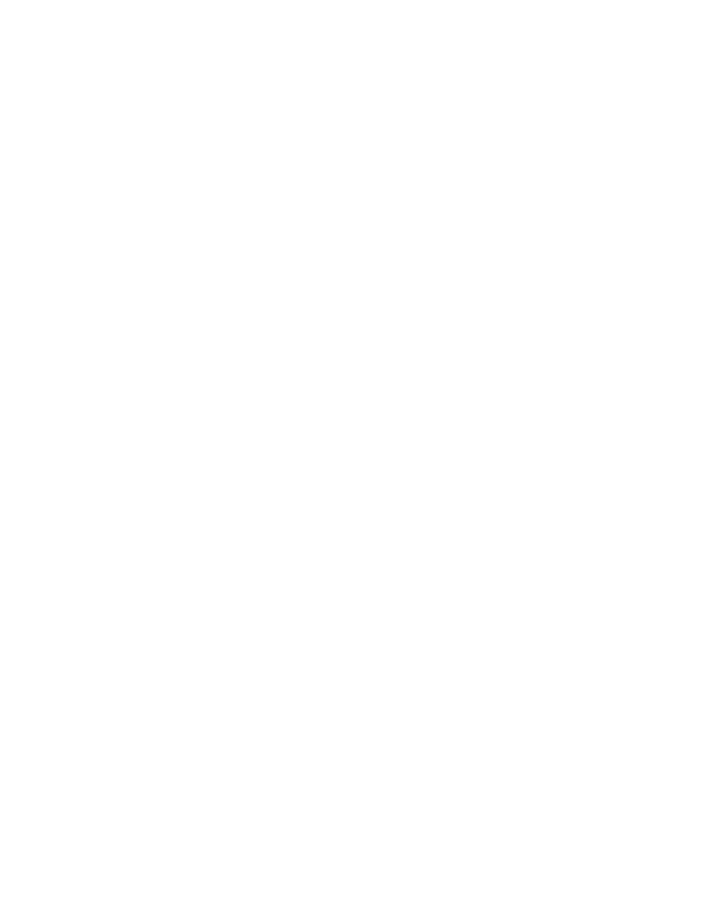
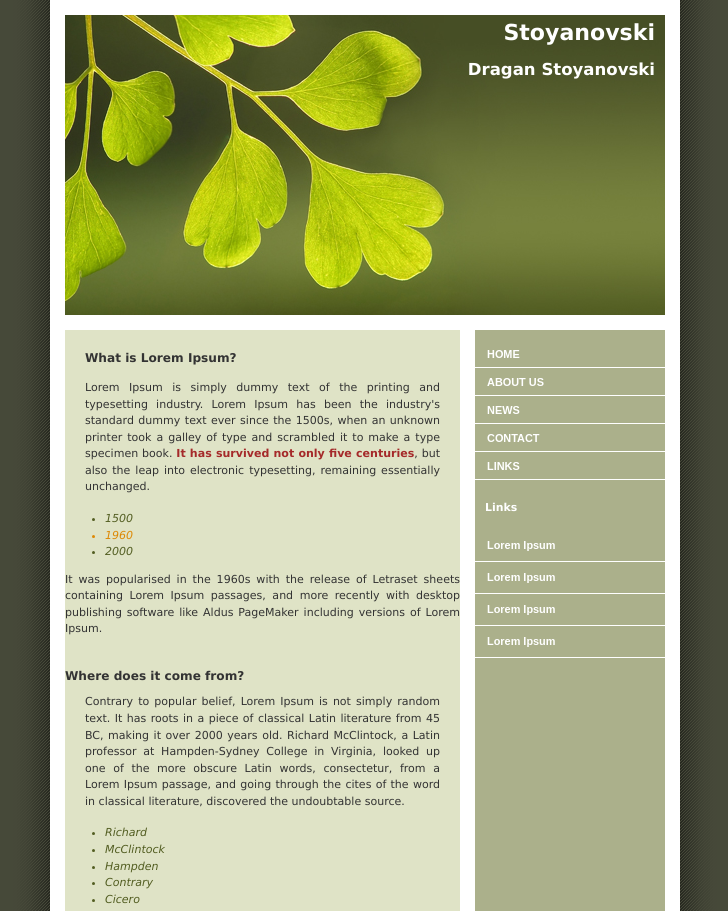
Before and after one commit to Stoyanovski1/HTML-day-4.CSS3, a plain HTML site: page Zweite ub/Zweite.html in a window 1280 px wide. Shown: the top 911 px of the page, without its empty margins (275-1003 px from the left). Before the commit the page ends 800 px from the top, so only its background shows below. Drawn offline with Linux system fonts and the light colour scheme.

Commit message:
Second done

```diff
--- a/First.html
+++ b/First.html
@@ -7,6 +7,7 @@
     <meta name="viewport" content="width=device-width, initial-scale=1.0">
     <title>Happy Monkey</title>
     <link rel="stylesheet" href="style.css">
+    <link href="https://fonts.googleapis.com/css2?family=Happy+Monkey&display=swap" rel="stylesheet">
 </head>
 
 <body>
--- a/Zweite ub/Zweite.html
+++ b/Zweite ub/Zweite.html
@@ -0,0 +1,97 @@
+<!DOCTYPE html PUBLIC "-//W3C//DTD XHTML 1.0 Strict//EN"
+    "http://www.w3.org/TR/xhtml1/DTD/xhtml1-strict.dtd">
+<html xmlns="http://www.w3.org/1999/xhtml" xml:lang="en">
+
+<head>
+    <meta http-equiv="content-type" content="text/html; charset=iso-8859-1" />
+    <title>Stoyanovski</title>
+    <link rel="stylesheet" type="text/css" media="screen" href="style.css" />
+    <!-- Your CSS goes here -->
+    <style>
+
+    </style>
+</head>
+
+<body>
+    <div id="container">
+        <div id="intro">
+            <div id="pageHeader">
+                <h1><span>Stoyanovski</span></h1>
+                <h2><span>Dragan Stoyanovski</span></h2>
+            </div>
+        </div>
+        <div id="supportingText">
+            <div id="explanation">
+                <h3><span>What is Lorem Ipsum?</span></h3>
+                <p class="p1"><span>Lorem Ipsum is simply dummy text of the printing and typesetting industry. Lorem Ipsum has been the industry's standard dummy text ever since the 1500s, when an unknown printer took a galley of type and scrambled it to make a type specimen book. <span class="danger">It has survived not only five centuries</span>,
+                    but also the leap into electronic typesetting, remaining essentially unchanged.
+                    <ul>
+                        <span class="years">
+                            <li>1500</li>
+                            <li class="strong">1960</li>
+                            <li>2000</li>
+                        </span>
+                    </ul>
+                    It was popularised in the 1960s with the release of Letraset sheets containing Lorem Ipsum passages, and more recently with desktop publishing software like Aldus PageMaker including versions of Lorem Ipsum.</span>
+                </p>
+            </div>
+            <div id="philosophy">
+                <h3><span>Where does it come from?</span></h3>
+                <p class="p1"><span>Contrary to popular belief, Lorem Ipsum is not simply random text. It has roots in a piece of classical Latin literature from 45 BC, making it over 2000 years old. Richard McClintock, a Latin professor at Hampden-Sydney College in Virginia, looked up one of the more obscure Latin words, consectetur, from a Lorem Ipsum passage, and going through the cites of the word in classical literature, discovered the undoubtable source.
+                        <ul>
+                            <li>Richard</li>
+                            <li>McClintock</li>
+                            <span>
+                                <li class="strong">Hampden</li>
+                            </span>
+                    <li>Contrary</li>
+                    <li>Cicero</li>
+                    </ul>
+                    Lorem Ipsum comes from sections 1.10.32 and 1.10.33 of "de Finibus Bonorum et Malorum" (The Extremes of Good and Evil) by Cicero, written in 45 BC. This book is a treatise on the theory of ethics, very popular during the Renaissance. The first line of
+                    Lorem Ipsum, "Lorem ipsum dolor sit amet..", comes from a line in section 1.10.32.</span>
+                </p>
+                <p class="p2"><span><span class="danger">The standard chunk of Lorem Ipsum used since the 1500s is reproduced below for those interested.</span> Sections 1.10.32 and 1.10.33 from "de Finibus Bonorum et Malorum" by Cicero are also reproduced in their
+                    exact original form, accompanied by English versions from the 1914 translation by H. Rackham.</span>
+                </p>
+            </div>
+            <div id="participation">
+                <h3><span>Where can I get some?</span></h3>
+                <p class="p1"><span>There are many variations of passages of Lorem Ipsum available, but the majority have suffered alteration in some form, by injected humour, or randomised words which don't look even slightly believable. If you are going to use a passage of Lorem Ipsum, you need to be sure there isn't anything embarrassing hidden in the middle of text. All the Lorem Ipsum generators on the Internet tend to repeat predefined chunks as necessary, making this the first true generator on the Internet. It uses a dictionary of over 200 Latin words, combined with a handful of model sentence structures, to generate Lorem Ipsum which looks reasonable. The generated Lorem Ipsum is therefore always free from repetition, injected humour, or non-characteristic words etc.</span></p>
+            </div>
+            <div id="benefits">
+                <h3><span>Why do we use it?</span></h3>
+                <p class="p1"><span>It is a long established fact that a reader will be distracted by the readable content of a page when looking at its layout. The point of using Lorem Ipsum is that it has a more-or-less normal distribution of letters, as opposed to using 'Content here, content here', making it look like readable English. Many desktop publishing packages and web page editors now use Lorem Ipsum as their default model text, and a search for 'lorem ipsum' will uncover many web sites still in their infancy. Various versions have evolved over the years, sometimes by accident, sometimes on purpose (injected humour and the like).</span></p>
+            </div>
+            <div id="footer">
+                Copyright � 2006 Stoyanovski
+            </div>
+        </div>
+        <div id="linkList">
+            <div id="linkList2">
+                <div id="lselect">
+                    <ul>
+                        <li><a href="">Home</a></li>
+                        <li><a href="">About Us</a></li>
+                        <li><a href="">News</a></li>
+                        <li><a href="">Contact</a></li>
+                        <li><a href="">Links</a></li>
+                    </ul>
+                </div>
+                <div id="larchives">
+                    <h3 class="archives"><span>Links</span></h3>
+                    <ul>
+                        <li><a href="">Lorem Ipsum</a></li>
+                        <li><a href="">Lorem Ipsum</a></li>
+                        <li><a href="">Lorem Ipsum</a></li>
+                        <li><a href="">Lorem Ipsum</a></li>
+                    </ul>
+                </div>
+            </div>
+        </div>
+    </div>
+    <!-- Designed by DreamTemplate. Please leave link unmodified. -->
+    <br>
+    <center><a href="http://www.dreamtemplate.com" title="Website Templates" target="_blank">Website templates</a></center>
+</body>
+
+</html>
--- /dev/null
+++ b/Zweite ub/style.css
@@ -0,0 +1,263 @@
+    a {
+        font-weight: bold;
+    }
+
+    a:link,
+    a:visited {
+        text-decoration: none;
+        color: #333;
+    }
+
+    a:hover,
+    a:active {
+        text-decoration: underline;
+        color: #F36;
+    }
+
+    body {
+        background: #464939 url(pagebg.gif) repeat-y top center;
+        font: 69%/1.5em 'Lucida Sans Unicode', 'Lucida Grande', verdana, arial, sans-serif;
+        color: #333;
+        margin: 0;
+        padding: 0;
+        text-align: center;
+    }
+
+    p {
+        margin: 0 0 10px;
+    }
+
+    #container {
+        position: relative;
+        background: transparent;
+        margin: 0 auto;
+        text-align: justify;
+        width: 600px;
+    }
+
+    #container h3 {
+        font-size: 110%;
+        font-weight: bold;
+        margin-bottom: 10px;
+        margin-top: 30px;
+    }
+
+    #pageHeader {
+        margin: 0;
+        padding-top: 15px;
+        height: 300px;
+        background: #FFF url(header.jpg) no-repeat bottom;
+        border-bottom: 15px solid #FFF;
+        text-align: right;
+    }
+
+    #pageHeader h1,
+    #pageHeader h2 {
+        margin: 0;
+        padding: 10px;
+        color: #FFFFFF;
+    }
+
+    #preamble {
+        position: absolute;
+        top: 330px;
+        right: 0;
+        z-index: 2;
+        width: 190px;
+        font-size: 90%;
+        color: #FFF;
+        text-align: left;
+        border-bottom: 15px solid #FFF;
+        line-height: 14px;
+        padding-top: 10px;
+    }
+
+    #preamble p {
+        margin: 0 17px 15px 15px;
+    }
+
+    #preamble h3 {
+        height: 30px;
+        margin: 0;
+        padding: 0;
+    }
+
+    #preamble h3 span {
+        margin: 0;
+        padding: 10px;
+    }
+
+    #supportingText {
+        margin: 0 205px 0 0;
+        background-color: #DFE3C6;
+        padding-top: 20px;
+    }
+
+    #supportingText p {
+        margin: 0 20px 15px 20px;
+    }
+
+    #explanation h3 {
+        height: 30px;
+        margin: 0;
+        padding: 0;
+    }
+
+    #explanation h3 span {
+        margin: 0;
+        padding: 20px;
+    }
+
+    #participation h3 {
+        height: 37px;
+        margin: 0;
+        padding: 0;
+    }
+
+    #participation h3 span {
+        margin: 0;
+        padding: 20px;
+    }
+
+    #participation {
+        background-color: #747C3A;
+        color: white;
+    }
+
+    #benefits h3 {
+        height: 37px;
+        margin: 0;
+        padding: 0;
+    }
+
+    #benefits h3 span {
+        margin: 0;
+        padding: 20px;
+    }
+
+    #footer {
+        border-top: 15px solid #FFF;
+        padding: 10px 15px 10px 10px;
+        text-align: right;
+        margin: 0;
+        background-color: #DFE3C6;
+    }
+
+    #footer a {
+        margin-left: 20px;
+        color: #CCC;
+    }
+
+    #footer a:hover,
+    #footer a:active {
+        color: #FFF;
+    }
+
+    #linkList {
+        background: transparent;
+        padding: 0;
+        margin: 0;
+        width: 190px;
+        position: absolute;
+        top: 350px;
+        right: 0;
+        font-size: 90%;
+    }
+
+    #linkList ul {
+        margin: 0;
+        padding: 0;
+        list-style: none;
+    }
+
+    #lselect ul,
+    #larchives ul,
+    #lresources ul {
+        margin-top: -10px;
+        margin-bottom: -10px;
+    }
+
+    #linkList li {
+        display: block;
+        padding: 8px 0 7px 12px;
+        margin: 0;
+        line-height: 160%;
+        border-bottom: 1px solid #FFF;
+    }
+
+    #linkList li a {
+        color: #FFFFFF;
+        font: bold 110% arial, helvectica, sans-serif;
+    }
+
+    #linkList li:hover {
+        background-color: #7E8459;
+        background-position: 0 0;
+    }
+
+    #linkList li:hover a {
+        color: #FFF;
+    }
+
+    #lselect {
+        color: #377774;
+    }
+
+    #lselect li:hover {
+        color: #656565;
+    }
+
+    #lselect li a {
+        text-transform: uppercase;
+        font: bold 110% arial, helvectica, sans-serif;
+        display: block;
+        margin: 0;
+        padding: 0;
+    }
+
+    #lselect li:hover a {
+        color: #FFF;
+    }
+
+    #lselect li a.c:link,
+    #lselect li a.c:visited {
+        display: inline;
+        font-weight: normal;
+        text-transform: none;
+        font-size: 100%;
+        color: #377774;
+    }
+
+    #lselect li:hover a.c {
+        color: #FFB9CB;
+    }
+
+    h3.archives {
+        height: 30px;
+        margin: 0;
+        padding: 0;
+    }
+
+    h3.archives span {
+        margin: 0;
+        padding: 10px;
+        color: #FFFFFF;
+    }
+
+    h3 {
+        font-size: 12pt;
+    }
+
+    #explanation .danger {
+        color: brown;
+        font-weight: bold;
+    }
+
+    ul li {
+        color: #525D21;
+        font-style: italic;
+    }
+
+    span[class="years"]>[class="strong"] {
+        color: #DD8804;
+    }
--- a/style.css
+++ b/style.css
@@ -1,3 +1,7 @@
+body {
+    font-family: 'Happy Monkey', cursive;
+}
+
 .container {
     width: 800px;
     margin: 0 auto;
```
Also changed, not shown: Zweite ub/header.jpg (added), Zweite ub/pagebg.gif (added).
